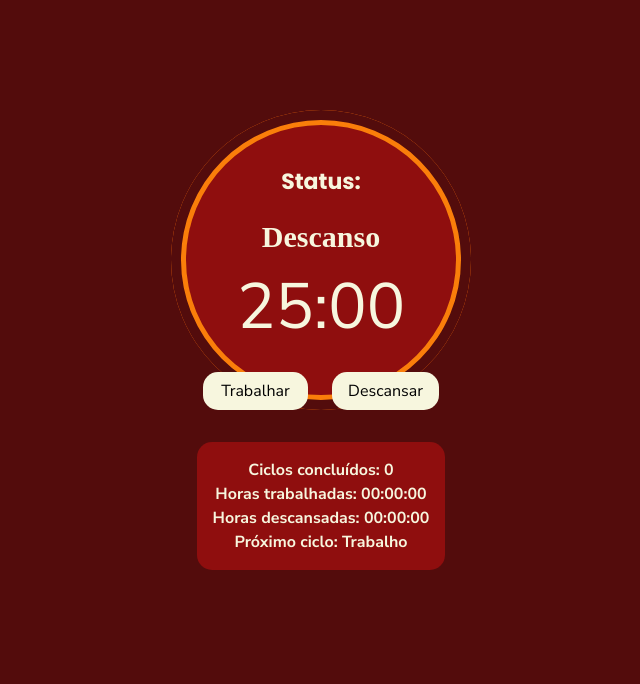
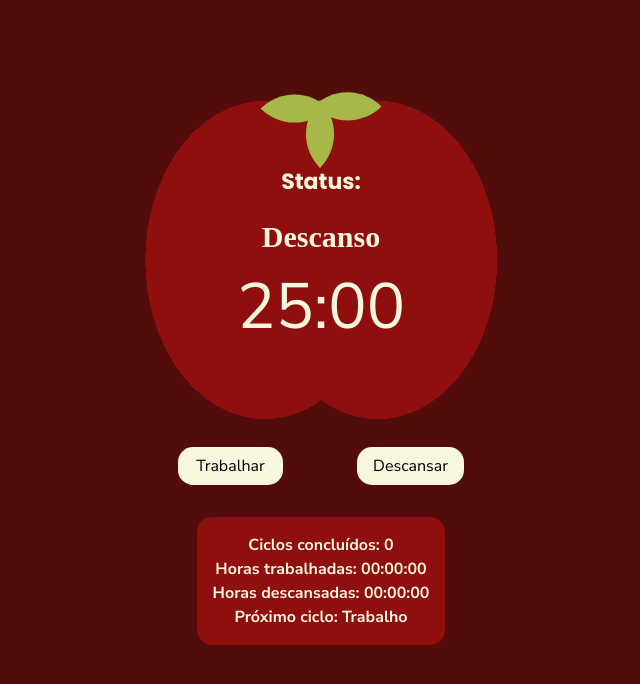
Before and after one commit to lucassmaniotto/Pomodoro, a React (Create React App) app: page / in a window 1280 px wide. Shown: the top 684 px of the page, without its empty margins (319-959 px from the left). Built offline with nearby package versions, Linux system fonts and the light colour scheme; a web font is replaced by a local one.

Commit message:
style: mudando identidade visual do container

```diff
--- a/src/components/Pomodoro/index.tsx
+++ b/src/components/Pomodoro/index.tsx
@@ -1,7 +1,13 @@
+/* eslint-disable @typescript-eslint/no-var-requires */
 import React, { useState, useEffect } from 'react';
 import useInterval from '../../hooks/use-interval';
 import { Button } from '../Button';
 import { Timer } from '../Timer';
+const bellStart = require('../../sounds/bell-start.mp3');
+const bellFinish = require('../../sounds/bell-finish.mp3');
+
+const audioStartWorking = new Audio(bellStart);
+const audioStopWorking = new Audio(bellFinish);
 
 interface Props {
   pomodoroTime: number;
@@ -33,6 +39,7 @@ export function Pomodoro(props: Props): JSX.Element {
     setWorking(true);
     setResting(false);
     setMainTime(props.pomodoroTime);
+    audioStartWorking.play();
   };
 
   const configRest = (long: boolean) => {
@@ -44,11 +51,15 @@ export function Pomodoro(props: Props): JSX.Element {
     } else {
       setMainTime(props.shortRestTime);
     }
+
+    audioStopWorking.play();
   };
 
   return (
     <>
       <div className="pomodoro">
+        <div className="pomodoroFill"></div>
+        <div className="pomodoroTop"></div>
         <h2>Status:</h2>
         <h3>{working ? 'Trabalho' : 'Descanso'}</h3>
         <Timer mainTime={mainTime} />
--- a/src/index.css
+++ b/src/index.css
@@ -1,11 +1,13 @@
 :root {
   --first-color: #530C0C;
   --second-color: #8F0E0E;
-  --third-color: #FA7E0A;
+  --third-color: #fd3838;
   --fourth-color: #F7F6DE;
   --title-font-family: 'Poppins', sans-serif;
   --subtitle-font-family: 'Rasa', serif;
   --text-font-family: 'Nunito Sans', sans-serif;
+  --tomato-color: #FF6347;
+  --leaves-color: #A8B848;
 }
 
 * {
@@ -40,11 +42,22 @@ body {
   flex-direction: column;
   align-items: center;
   justify-content: center;
-  width: 300px;
-  height: 300px;
+  width: 450px;
+  height: 450px;
   border-radius: 50%;
-  background-color: var(--second-color);
-  box-shadow: 0 0 0 10px var(--first-color) inset , 0 0 0 15px var(--third-color) inset;
+  background-image:
+    radial-gradient(
+      var(--second-color) 50%,
+      transparent 50%
+    ),
+    radial-gradient(
+      var(--second-color) 50%,
+      transparent 50%
+    );
+  background-position: 100% 0, 0 100%;
+  background-repeat: no-repeat;
+  background-size: 75%;
+  box-shadow: 0 0 0 rgba(0, 0, 0, 0.5);
   position: relative;
 }
 
@@ -109,8 +122,18 @@ body {
 }
 
 .working .pomodoro {
-  background-color: var(--third-color);
-  box-shadow: 0 0 0 10px var(--fourth-color) inset , 0 0 0 15px var(--second-color) inset;
+  background-image:
+    radial-gradient(
+      var(--third-color) 50%,
+      transparent 50%
+    ),
+    radial-gradient(
+      var(--third-color) 50%,
+      transparent 50%
+    );
+  background-position: 100% 0, 0 100%;
+  background-repeat: no-repeat;
+  background-size: 75%;
 }
 
 .working .pomodoro h2, .working .pomodoro h3, .working .pomodoro .timer {
@@ -146,3 +169,43 @@ body {
   background-color: var(--third-color);
   color: var(--first-color);
 }
+
+.pomodoroTop {
+  background: var(--leaves-color);
+  height: 48px;
+  width: 48px;
+  border-radius: 48px 0 48px 0;
+  position: absolute;
+  transform: rotateZ(135deg);
+  top: 75px;
+  z-index: 1;
+  left: 200px;
+  transition: all .2s ease-in-out;
+}
+
+.pomodoroTop::before {
+  content: "";
+  background: var(--leaves-color);
+  height: 48px;
+  width: 48px;
+  border-radius: 48px 0 48px 0;
+  position: absolute;
+  z-index: 1;
+  transform: rotateZ(90deg);
+  top: 36px;
+  transition: all .2s ease-in-out;
+}
+
+.pomodoroTop::after {
+  content: "";
+  background: var(--leaves-color);
+  height: 48px;
+  width: 48px;
+  border-radius: 48px 0 48px 0;
+  position: absolute;
+  z-index: 1;
+  transform: rotateZ(90deg);
+  top: 0px;
+  right: 39px;
+  transition: all .2s ease-in-out;
+}
```
Also changed, not shown: 2 other files (tests, documents, lock files or other folders).
